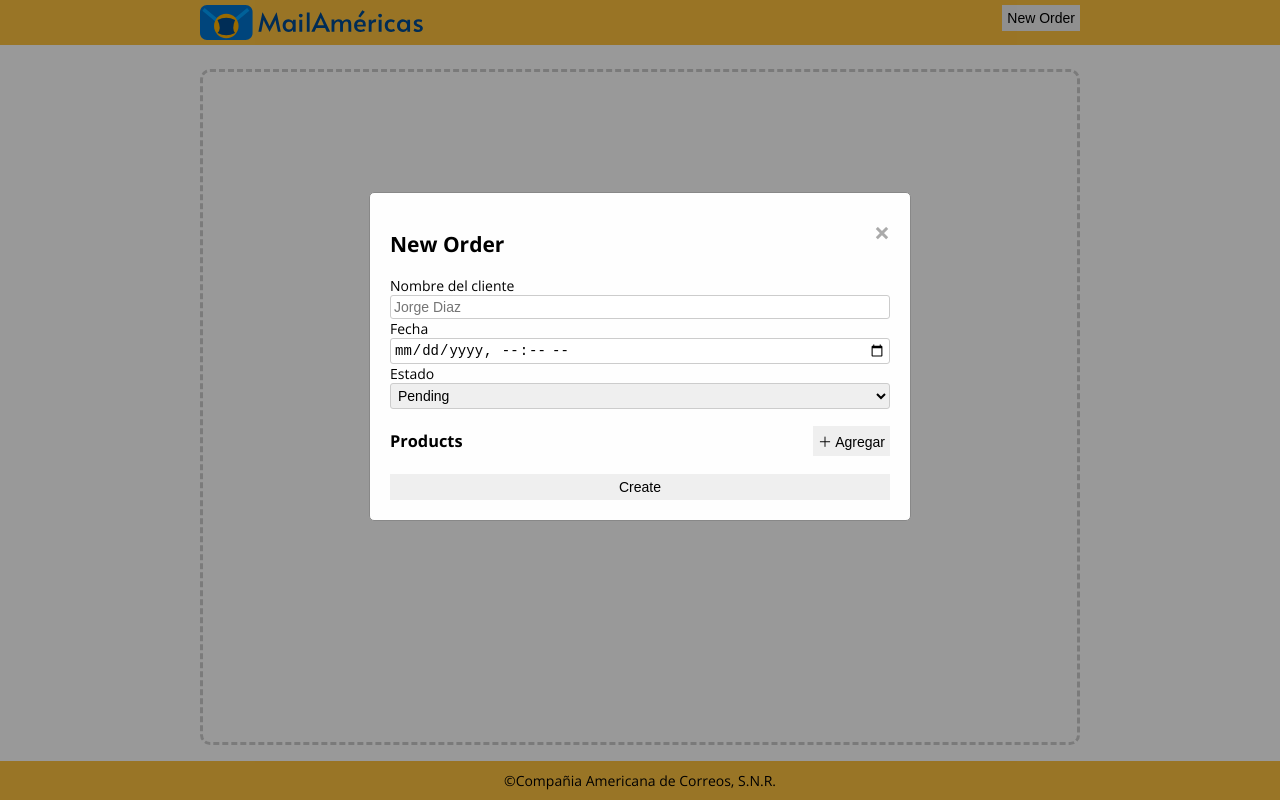
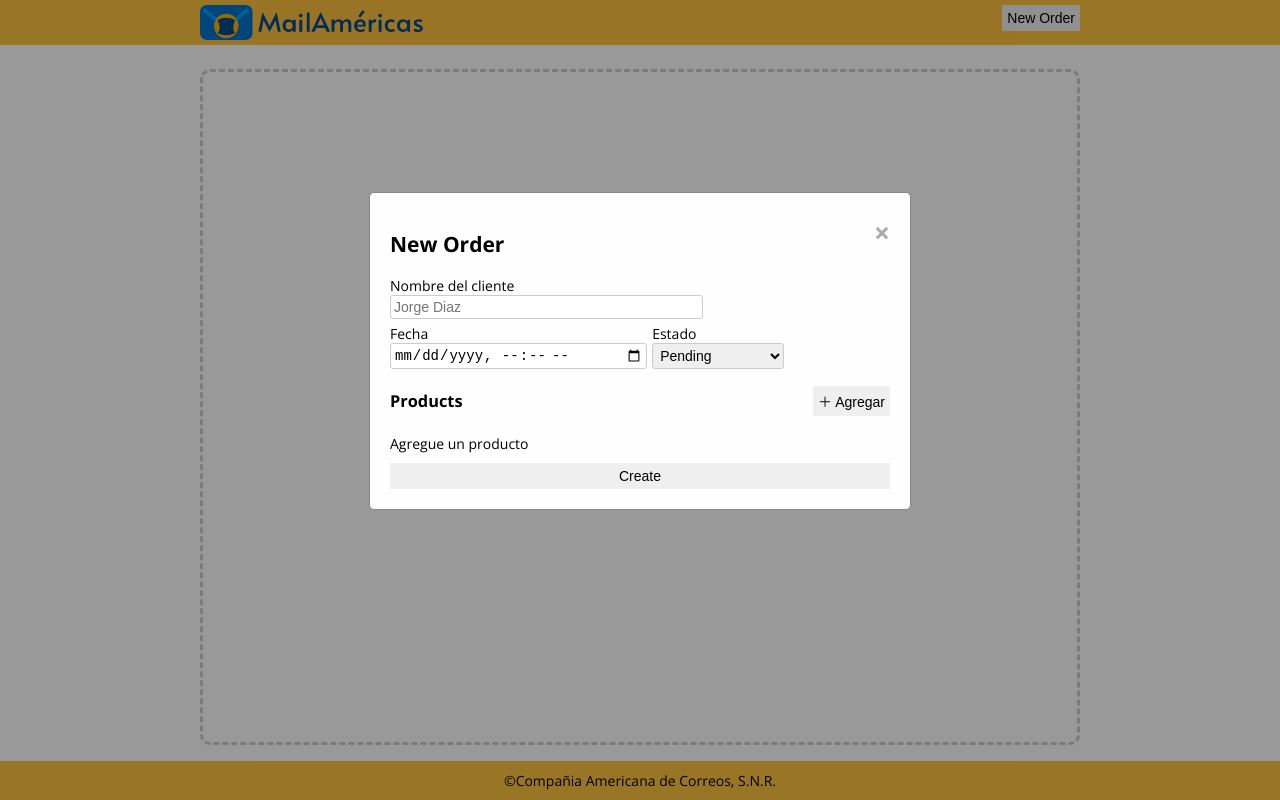
Before and after one commit to tjor75/tp5-mock-gestion-pedidos, a React (Vite) app: page / in a window 1280 px wide. Both pictures are taken after a click on the button "New Order". Built offline with nearby package versions, Linux system fonts and the light colour scheme.

Commit message:
Intentar mejorar formulario (backup)

```diff
--- a/src/components/NewOrderModal/index.jsx
+++ b/src/components/NewOrderModal/index.jsx
@@ -10,44 +10,72 @@ export default function NewOrderModal() {
     const { lastOrderId, setLastOrderId, setOrders } = useContext(OrderContext);
     const [products, setProducts] = useState([]);
     const [open, setOpen] = useState(false);
-    const [cantPost, setCantPost] = useState(false);
-    const [client, setClient]   = useState("");
+    const [customer, setCustomer]   = useState("");
     const [date, setDate]       = useState("");
     const [status, setStatus]   = useState("");
+    const [valid, setValid]     = useState({
+        customer: null,
+        products: null
+    });
+
+    const resetForm = () => {
+        setProducts([]);
+        setLastOrderId(prev => prev + 1);
+        setCustomer(""); setDate(""); setStatus("");
+        setValid({ customer: null, products: null });
+    };
+
+    const handleCustomer = (e) => {
+        setValid(oldValid => ({...oldValid, customer: e.target.value.length > 3}));
+        setCustomer(e.target.value);
+    };
+
+    const checkSomeInvalid = () => {
+        let someInvalid = true;
+        Object.keys(valid).forEach(validFieldKey => {
+            const isNull = valid[validFieldKey] === null;
+            if (isNull)
+                setValid(oldValid => ({...oldValid, [validFieldKey] : false}));
+
+            someInvalid = someInvalid && !valid[validFieldKey];
+        });
+        return someInvalid;
+    };
 
     const onSubmit = (e) => {
-        if (cantPost) return;
+        if (checkSomeInvalid()) return;
 
         setOrders(prev => [
             ...prev,
             {
                 id: lastOrderId + 1,
-                client: e.target.client.value,
-                date: getDateOrNow(e.target.date.value),
-                status: e.target.status.value
+                customer,
+                date: getDateOrNow(date),
+                status
             }
         ]);
-        setProducts([]);
-        setLastOrderId(prev => prev + 1);
-        setClient(""); setDate(""); setStatus("");
+        resetForm();
         setOpen(false);
     };
 
     return (
         <>
             <button onClick={() => setOpen(true)}>New Order</button>
-            <Modal title="New Order" open={open} setOpen={setOpen}>
+            <Modal title="New Order" open={open} setOpen={setOpen} onClose={resetForm}>
                 <Form onSubmit={onSubmit}>
                     <div>
-                        <label htmlFor="client">Nombre del cliente</label>
+                        <label htmlFor="customer">Nombre del cliente</label>
                         <input
                             type="text"
-                            name="client"
+                            name="customer"
                             placeholder="Jorge Diaz"
-                            value={client}
-                            onChange={(e) => setClient(e.target.value)}
+                            value={customer}
+                            onChange={handleCustomer}
                         />
+                        {valid.customer === false && <p className="error">customer {">"} 3</p>}
+                    </div>
 
+                    <div>
                         <label htmlFor="date">Fecha</label>
                         <input
                             type="datetime-local"
@@ -55,7 +83,9 @@ export default function NewOrderModal() {
                             value={date}
                             onChange={(e) => setDate(e.target.value)}
                         />
+                    </div>
 
+                    <div>
                         <label htmlFor="status">Estado</label>
                         <select
                             name="status"
@@ -67,11 +97,15 @@ export default function NewOrderModal() {
                             <option value={Status.DELIVERED}>Delivered</option>
                         </select>
                     </div>
+
                     <EditProductList
-                        setCantPost={setCantPost}
+                        className="newProducts"
+                        valid={valid}
+                        setValid={setValid}
                         products={products}
                         setProducts={setProducts}
                     />
+
                     <button type="submit">Create</button>
                 </Form>
             </Modal>
--- a/src/components/UI/EditProductList/index.jsx
+++ b/src/components/UI/EditProductList/index.jsx
@@ -2,16 +2,16 @@ import { ProductFields } from "../../../constants/product-fields";
 import { validateStringMoreThan, validateQuantity, validatePositiveFloat } from "../../../helpers/validation-helper";
 import "./EditProductList.css";
 
-export default function EditProductList({ setCantPost, products, setProducts }) {
-    const checkAllValid = () => {
+export default function EditProductList({ className, valid, setValid, products, setProducts }) {
+    const checkAllProductsValid = () => {
         const invalid = products.some(p => p.name && p.quantity && p.price);
-        setCantPost(invalid);
+        setValid((oldValid) => ({...oldValid, [className]: invalid}));
         return invalid;
     };
 
     const addProduct = (e) => {
         e.preventDefault();
-        if (products.length > 0 && !checkAllValid()) return;
+        if (products.length > 0 && !checkAllProductsValid()) return;
         setProducts(oldProducts => [
             ...oldProducts,
             { name: undefined, quantity: undefined, price: undefined }
@@ -58,7 +58,7 @@ export default function EditProductList({ setCantPost, products, setProducts })
                 <h3>Products</h3>
                 <button onClick={addProduct}>&#65291; Agregar</button>
             </div>
-            {products.length !== 0 && (
+            {products.length !== 0 ? (
                 <table>
                     <thead>
                         <tr>
@@ -109,6 +109,8 @@ export default function EditProductList({ setCantPost, products, setProducts })
                     ))}
                     </tbody>
                 </table>
+            ) : (
+                <p>Agregue un producto</p>
             )}
         </div>
     );
--- a/src/components/UI/Modal/index.jsx
+++ b/src/components/UI/Modal/index.jsx
@@ -8,7 +8,7 @@ export default function Modal({ title, children, open, setOpen, onClose=null })
     };
 
     return (
-        <div className="modal" onClick={onClose} style={{ display: open ? "block" : "none" }}>
+        <div className="modal" onClick={onCloseAction} style={{ display: open ? "block" : "none" }}>
             <div className="modal-content" onClick={(e) => e.stopPropagation()}>
                 <span className="modal-close" onClick={onCloseAction}>&times;</span>
                 <h2 className="modal-title">{title}</h2>
```
